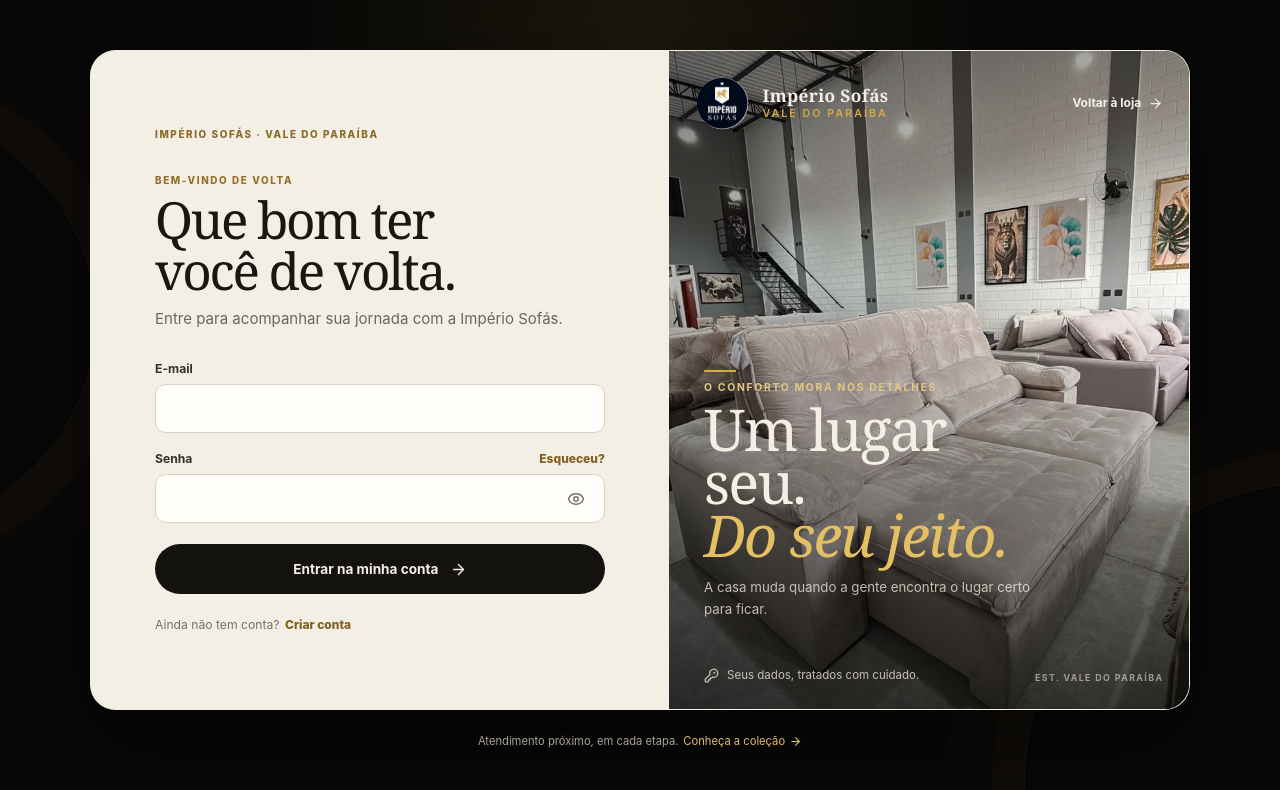
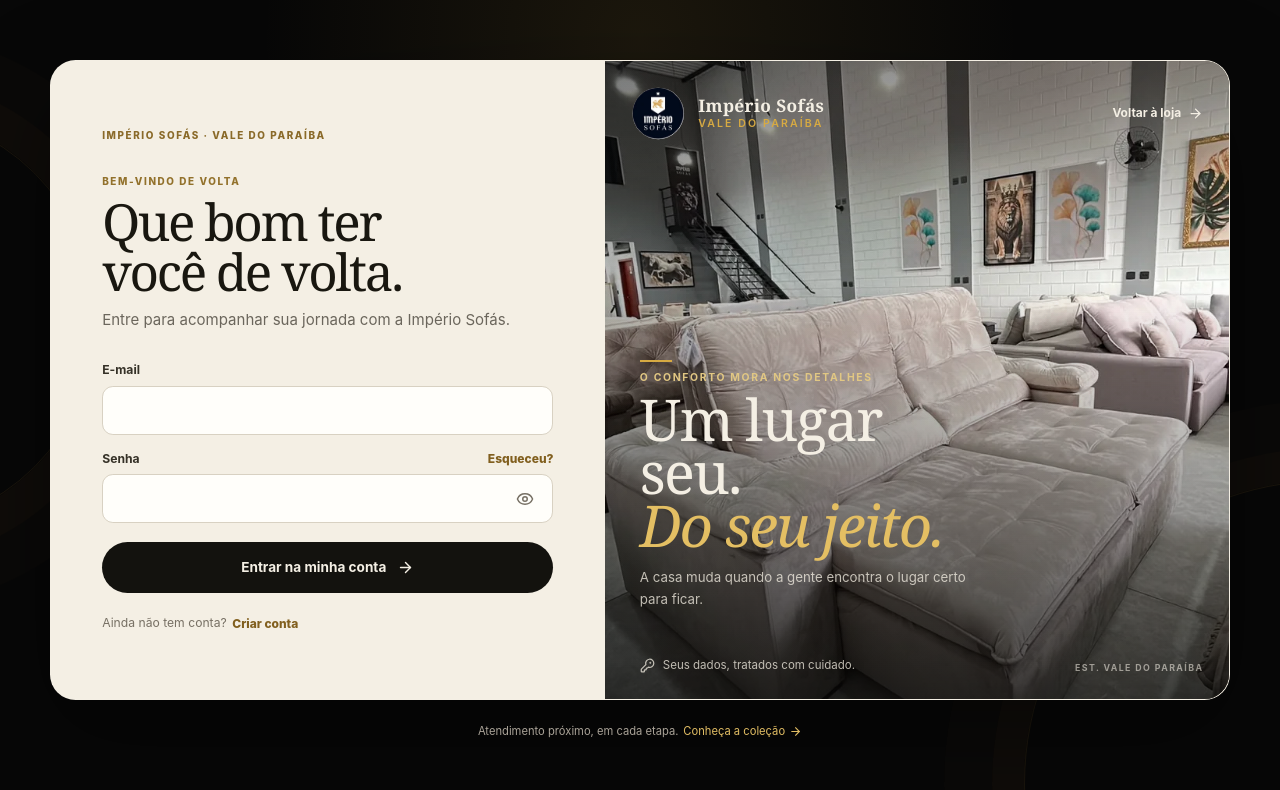
Before and after one commit to imperiosofas/Imperio_sofas, a Next.js app: page /conta in a window 1280 px wide. Shown: the top 790 px of the page. Built offline with nearby package versions, Linux system fonts and the light colour scheme; no server answers.

Commit message:
Refine desktop account authentication layout

```diff
--- a/src/index.css
+++ b/src/index.css
@@ -481,7 +481,7 @@
 .auth-shell {
   position: relative;
   z-index: 1;
-  width: min(100%, 1100px);
+  width: min(100%, 1180px);
   margin-inline: auto;
 }
 
@@ -1266,15 +1266,15 @@
 
   .auth-card {
     display: grid;
-    grid-template-columns: minmax(0, 1fr) minmax(0, 0.9fr);
-    min-height: 660px;
+    grid-template-columns: minmax(0, 0.94fr) minmax(0, 1.06fr);
+    min-height: 640px;
     border-radius: 1.6rem;
   }
 
   .auth-form-panel {
     order: 1;
     align-self: center;
-    padding: clamp(2.5rem, 5vw, 4.5rem);
+    padding: clamp(2.5rem, 4vw, 4rem);
   }
 
   .auth-form-head {
@@ -1294,7 +1294,17 @@
   }
 
   .auth-form {
-    gap: 1.05rem;
+    gap: 0.95rem;
+  }
+
+  .auth-form--register {
+    grid-template-columns: minmax(0, 1fr);
+    gap: 0.9rem;
+  }
+
+  .auth-form--register .auth-submit,
+  .auth-form--register .auth-alert {
+    grid-column: auto;
   }
 
   .auth-form-panel--register .auth-form-head {
```
Also changed, not shown: 2 other files (tests, documents, lock files or other folders).
